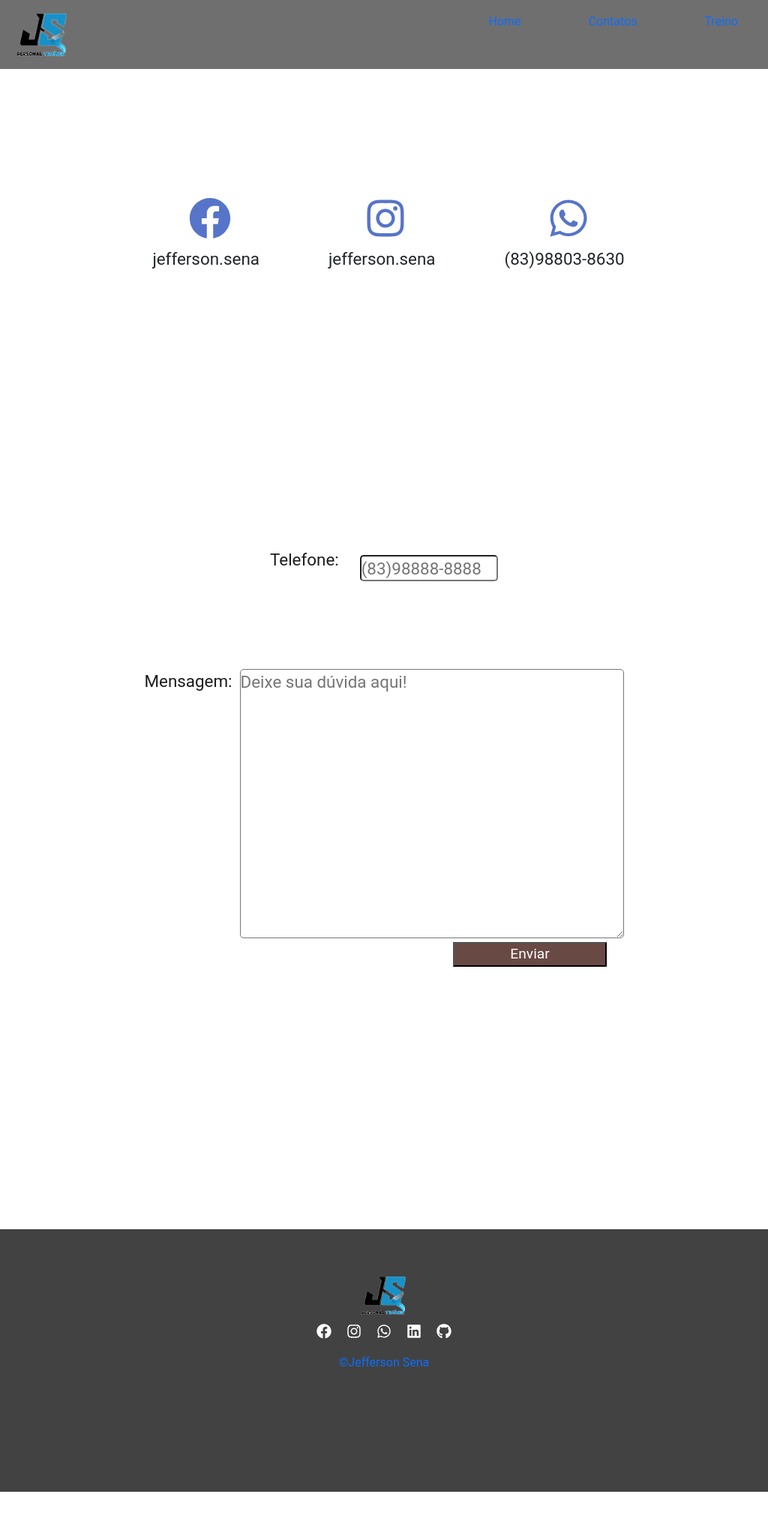
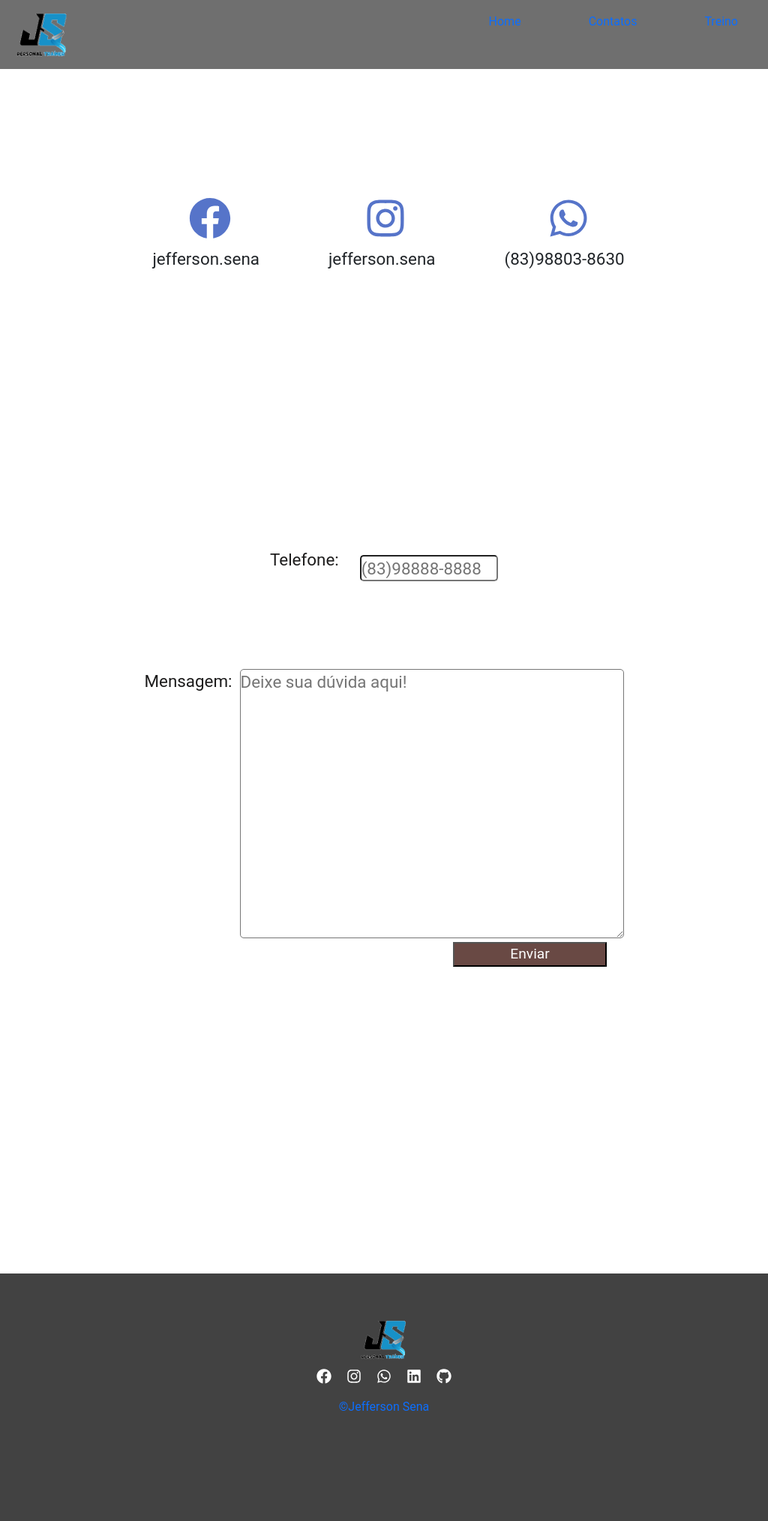
Before and after one commit to jeffersonsena7/ProjetoAcademia, a React (Create React App) app: page /contatos in a window 1024 px wide. Shown: the top 2028 px of the page at 75% size. Before the commit the page ends 1989 px from the top, so only its background shows below. Built offline with nearby package versions, Linux system fonts and the light colour scheme.

Commit message:
Atualizar o Contatos.css

```diff
--- a/src/components/pages/contatos/Contatos.css
+++ b/src/components/pages/contatos/Contatos.css
@@ -301,7 +301,7 @@
     display: flex;
     flex-wrap: wrap;
     justify-content: space-around;
-    margin-top: 33.2%;
+    margin-top: 39%;
     padding-top: 56px;
     padding-bottom: 9em;
     background-color: #000000bd;
```
